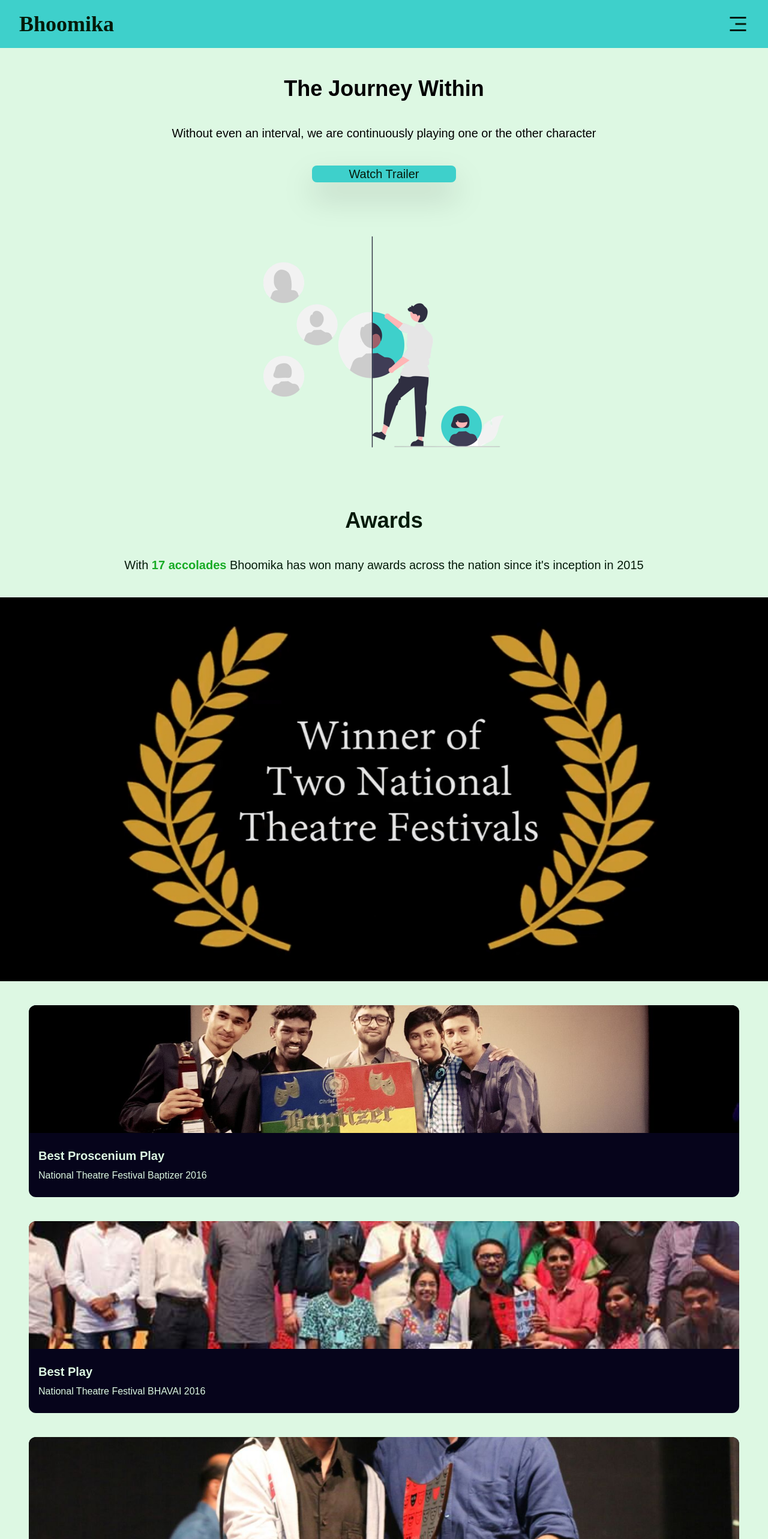
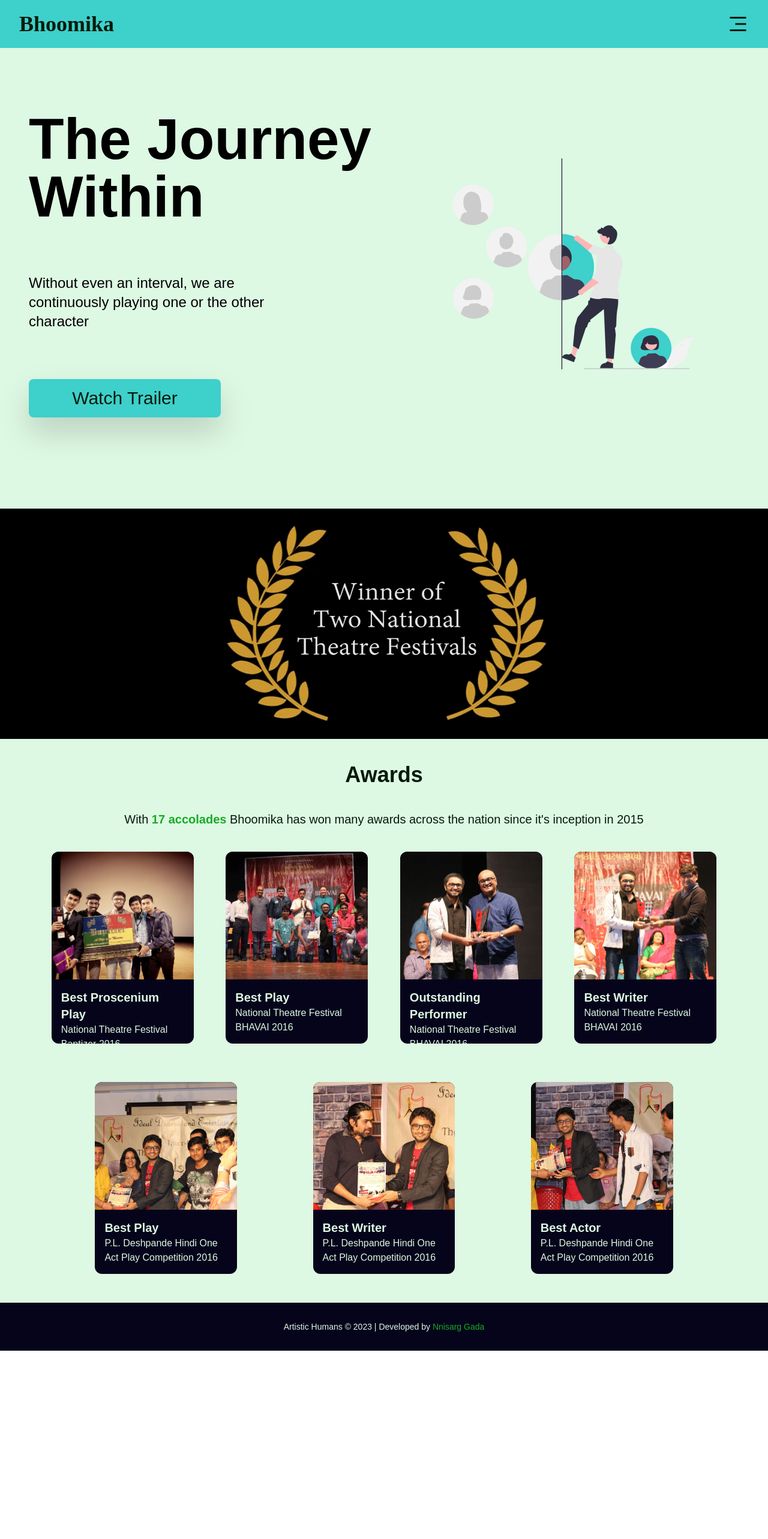
Before and after one commit to nnisarggada/bhoomika, a React (Create React App) app: page / in a window 1280 px wide. Shown: the top 2566 px of the page at 60% size. After the commit the page ends 2252 px from the top, so only its background shows below. Built offline with nearby package versions, Linux system fonts and the light colour scheme.

Commit message:
fixed md lg

```diff
--- a/src/App.js
+++ b/src/App.js
@@ -1,4 +1,5 @@
 import Awards from "./components/Awards";
+import Footer from "./components/Footer";
 import Hero from "./components/Hero";
 import Navbar from "./components/Navbar";
 
@@ -8,6 +9,7 @@ function App() {
       <Navbar />
       <Hero />
       <Awards />
+      <Footer />
     </div>
   );
 }
--- a/src/components/Awards.js
+++ b/src/components/Awards.js
@@ -3,7 +3,7 @@ import React from "react";
 const Awards = () => {
   const AwardCard = ({ award, location, image }) => {
     return (
-      <div className="w-full h-80 bg-secondary rounded-xl">
+      <div className="w-full h-80 bg-secondary rounded-xl md:w-2/5 lg:w-1/5">
         <div className="w-full h-2/3">
           <img
             src={require("../assets/" + image + ".jpg")}
@@ -21,20 +21,21 @@ const Awards = () => {
 
   return (
     <div id="awards" className="flex flex-col items-center p-12 gap-10">
+      <div className="w-screen bg-[#000] flex justify-center">
+        <img
+          src={require("../assets/winner.jpg")}
+          alt="awards"
+          className="max-h-96"
+          loading="lazy"
+        />
+      </div>
       <h1 className="text-text text-4xl font-bold">Awards</h1>
       <h2 className="text-text text-xl text-center">
         With <span className="font-semibold text-accent">17 accolades </span>
         Bhoomika has won many awards across the nation since it's inception in
         2015
       </h2>
-      <div className="w-screen">
-        <img
-          src={require("../assets/winner.jpg")}
-          alt="awards"
-          className="w-full"
-          loading="lazy"
-        />
-      </div>
+      <div className="w-full flex flex-col justify-evenly gap-4 flex-wrap md:flex-row md:gap-y-16">
         <AwardCard
           award="Best Proscenium Play"
           location="National Theatre Festival Baptizer 2016"
@@ -71,6 +72,7 @@ const Awards = () => {
           image="award7"
         />
       </div>
+    </div>
   );
 };
 
--- /dev/null
+++ b/src/components/Footer.js
@@ -0,0 +1,25 @@
+import React from "react";
+
+const Footer = () => {
+  return (
+    <div className="bg-secondary text-background h-20 flex justify-center items-center text-sm">
+      <p>
+        <span
+          onClick={() => window.open("https://artistichumans.com", "_blank")}
+          className="cursor-pointer hover:underline"
+        >
+          Artistic Humans
+        </span>{" "}
+        &copy; 2023 | Developed by{" "}
+        <span
+          onClick={() => window.open("https://nnisarg.xyz", "_blank")}
+          className="cursor-pointer text-accent hover:underline"
+        >
+          Nnisarg Gada
+        </span>
+      </p>
+    </div>
+  );
+};
+
+export default Footer;
--- a/src/components/Hero.js
+++ b/src/components/Hero.js
@@ -4,10 +4,11 @@ const Hero = () => {
   return (
     <div
       id="home"
-      className="h-[calc(100vh-5rem)] flex flex-col justify-evenly items-center p-12 gap-10"
+      className="h-[calc(100vh-5rem)] flex flex-col justify-evenly items-center p-12 gap-10 lg:flex-row"
     >
-      <h1 className="text-4xl font-bold">The Journey Within</h1>
-      <h3 className="text-xl text-center">
+      <div className="flex flex-col h-full gap-20 justify-center items-center lg:items-start">
+        <h1 className="text-4xl font-bold lg:text-8xl">The Journey Within</h1>
+        <h3 className="text-xl text-center lg:text-2xl lg:text-left lg:w-2/3">
           Without even an interval, we are continuously playing one or the other
           character
         </h3>
@@ -15,10 +16,11 @@ const Hero = () => {
           onClick={() =>
             window.open("https://www.youtube.com/watch?v=UCl-l-DXjf0", "_blank")
           }
-        className="text-xl text-center text-text bg-primary drop-shadow-2xl w-60 h-16 rounded-lg hover:-translate-y-2 hover:transition-all hover:duration-300 hover:ease-in-out"
+          className="text-xl text-center text-text bg-primary drop-shadow-2xl w-60 h-16 rounded-lg hover:-translate-y-2 hover:transition-all hover:duration-300 hover:ease-in-out lg:text-3xl lg:w-80"
         >
           Watch Trailer
         </button>
+      </div>
       <img src={require("../assets/hero.png")} alt="hero" />
     </div>
   );
```
Lines whose indentation alone changed are shown as unchanged.
